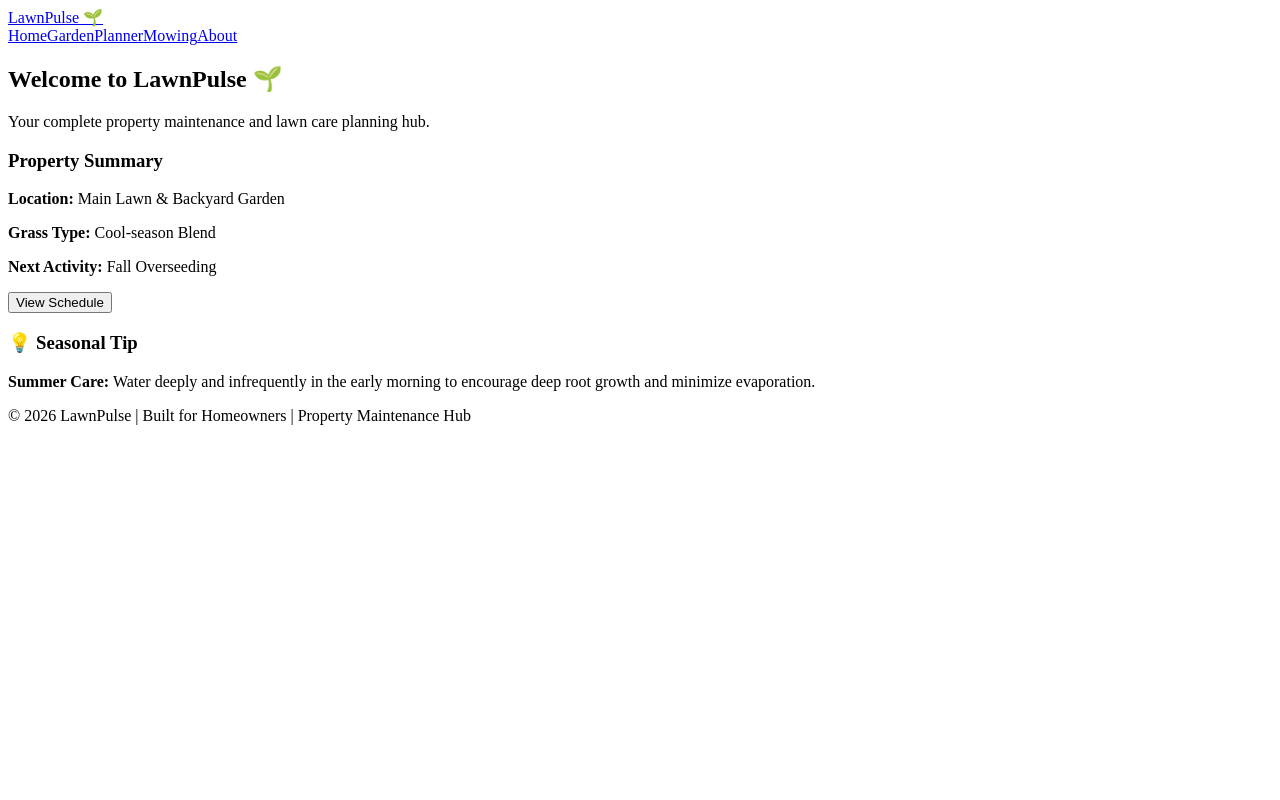
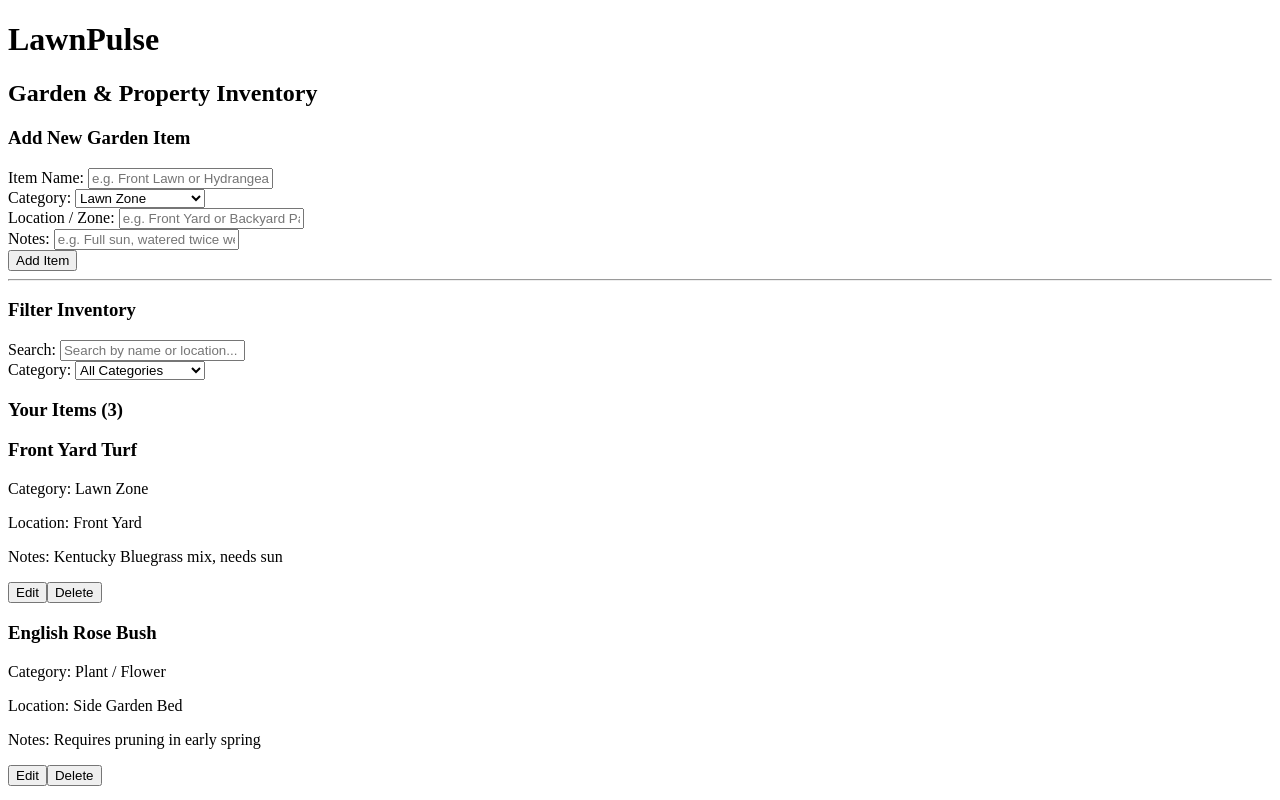
Before and after one commit to Nirugupta/launchcode-unit-1-final-project-Nireesha-N, a React (Vite) app: page / in a window 1280 px wide. Shown: the top 800 px of the page. Built offline with nearby package versions, Linux system fonts and the light colour scheme.

Commit message:
updated App component with GardenManager Component

```diff
--- a/src/App.jsx
+++ b/src/App.jsx
@@ -1,37 +1,10 @@
-import { Routes, Route } from "react-router-dom";
-import { Navbar } from "./components/Navbar";
-import { Footer } from "./components/Footer";
-import { HomeDashboard } from "./components/HomeDashboard";
+import { GardenManager } from "./components/GardenManager.jsx";
 
-export function App() {
+export default function App() {
   return (
-    <div>
-      <Navbar />
-      <main>
-        <Routes>
-          <Route path="/" element={<HomeDashboard />} />
-
-          <Route
-            path="/garden"
-            element={<h2>Garden & Lawn Inventory (Coming Soon)</h2>}
-          />
-          <Route
-            path="/planner"
-            element={<h2>Care Planner (Coming Soon)</h2>}
-          />
-          <Route
-            path="/mowing"
-            element={<h2>Smart Mowing Helper (Coming Soon)</h2>}
-          />
-          <Route
-            path="/about"
-            element={<h2>About LawnPulse (Coming Soon)</h2>}
-          />
-        </Routes>
-      </main>
-      <Footer />
-    </div>
+    <main>
+      <h1>LawnPulse</h1>
+      <GardenManager />
+    </main>
   );
 }
-
-export default App;
```
